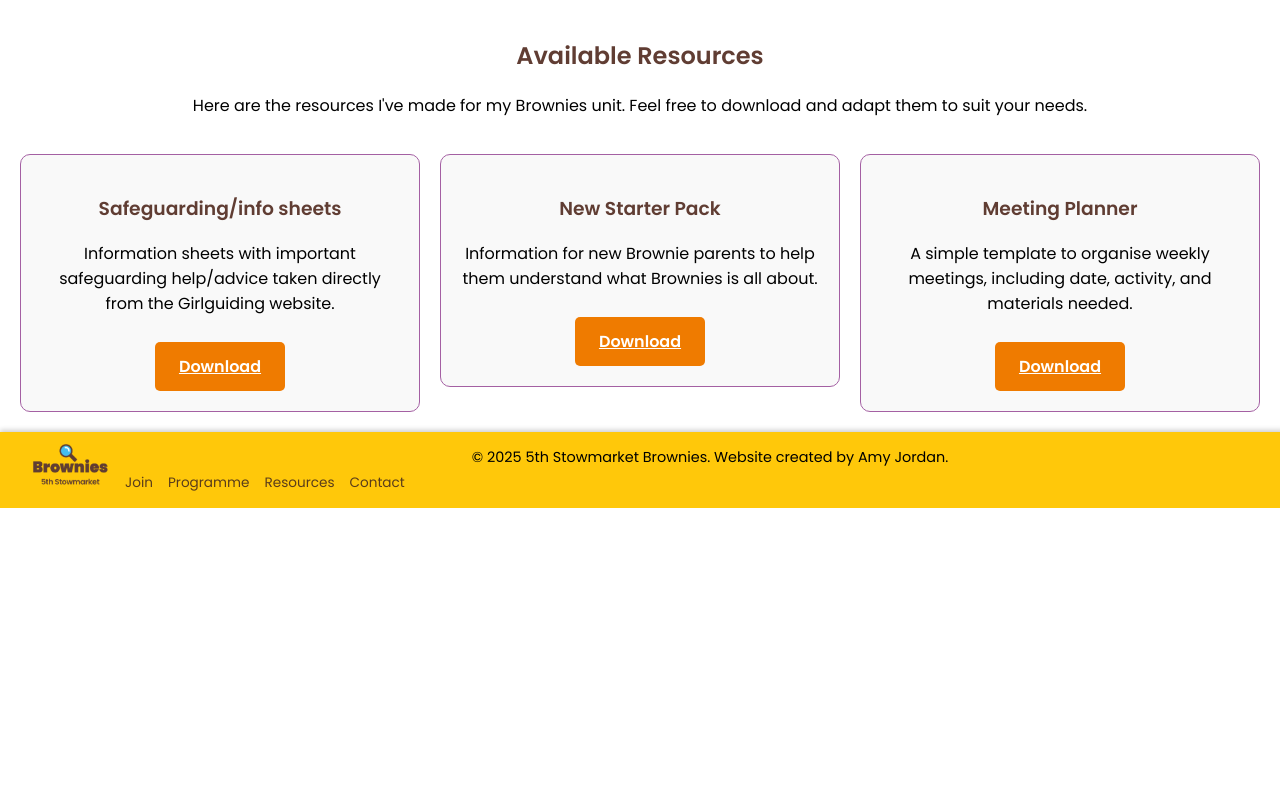
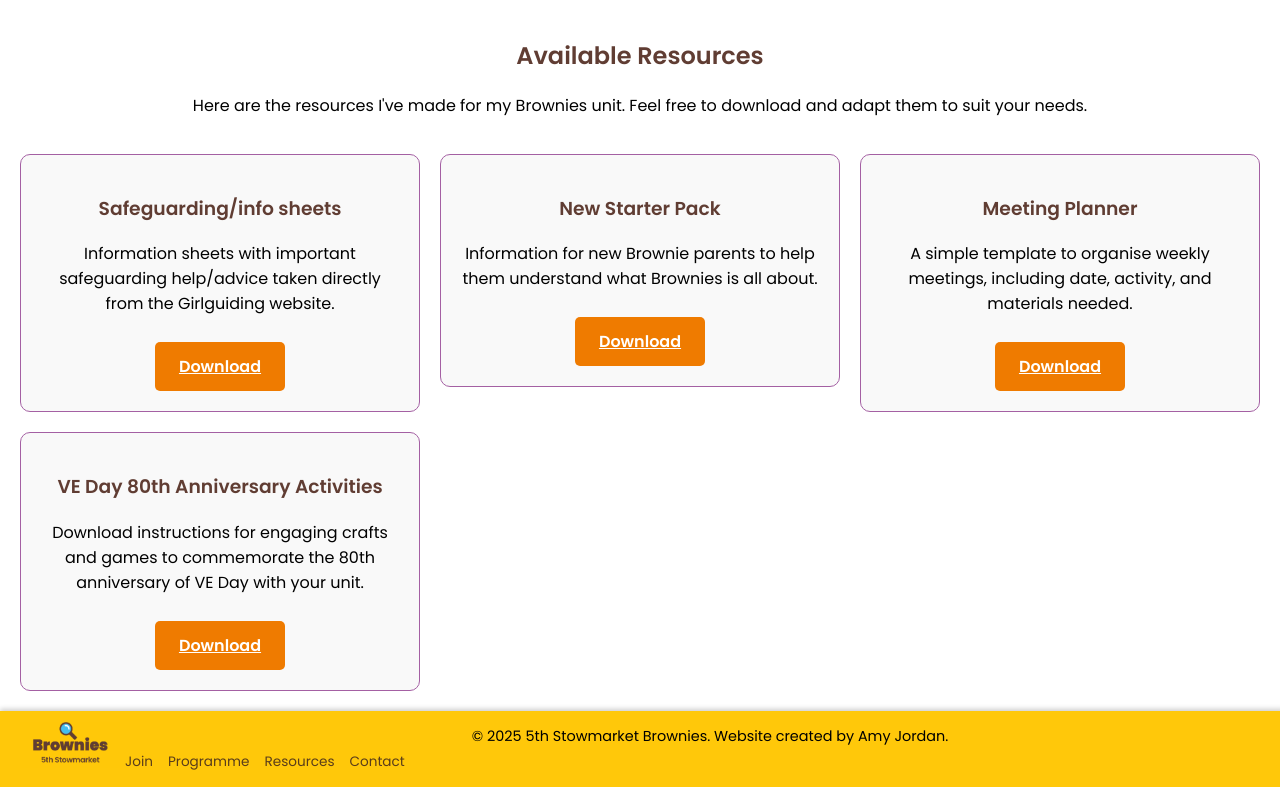
Before and after one commit to s256945/5thsmrktbrownies, a React app: page /resources in a window 1280 px wide. Shown: the part 375-1162 px from the top of the page. Before the commit the page ends 883 px from the top, so only its background shows below. Built offline with nearby package versions, Linux system fonts and the light colour scheme.

Commit message:
veday files

```diff
--- a/src/components/leader-resources.jsx
+++ b/src/components/leader-resources.jsx
@@ -37,6 +37,11 @@ const resources = [
       "A simple template to organise weekly meetings, including date, activity, and materials needed.",
     file: "/assets/files/term-plan.pdf",
   },
+  {
+    title: "VE Day 80th Anniversary Activities",
+    description: "Download instructions for engaging crafts and games to commemorate the 80th anniversary of VE Day with your unit.",
+    file: "/assets/files/ve-day.pdf",
+  }
   // {
   //   title: "Badge Tracker",
   //   description:
```
Also changed, not shown: 1 other file (tests, documents, lock files or other folders).
